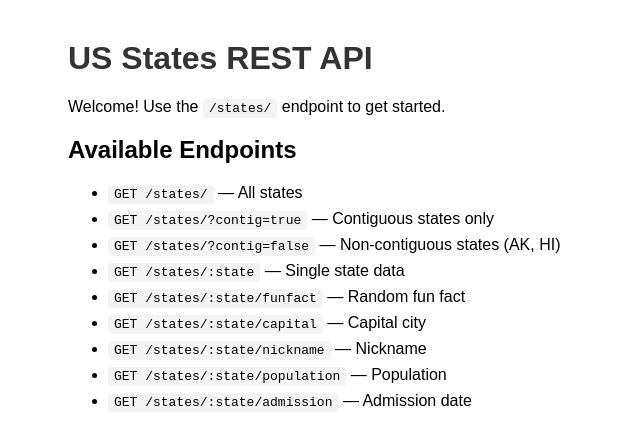
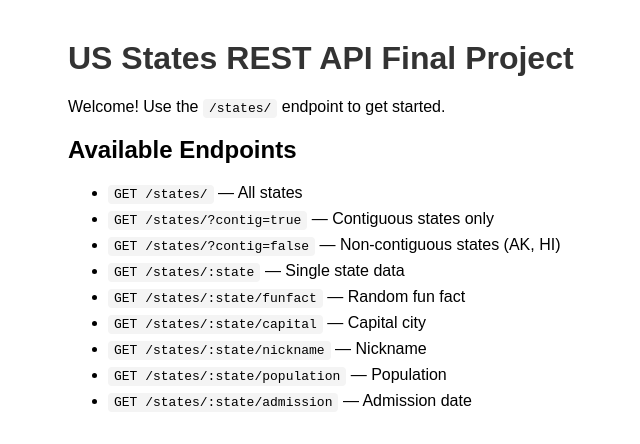
Before and after one commit to bensohar000/INF653FinalProj, a website: page views/index.html in a window 1280 px wide. Shown: the whole page, without its empty margins (172-812 px from the left). Drawn offline with Linux system fonts and the light colour scheme.

Commit message:
Clean Up

```diff
--- a/views/index.html
+++ b/views/index.html
@@ -12,7 +12,7 @@
   </style>
 </head>
 <body>
-  <h1>US States REST API</h1>
+  <h1>US States REST API Final Project</h1>
   <p>Welcome! Use the <code>/states/</code> endpoint to get started.</p>
   <h2>Available Endpoints</h2>
   <ul>
```
Also changed, not shown: controllers/statesController.js (+7 -7 lines), README.md.
